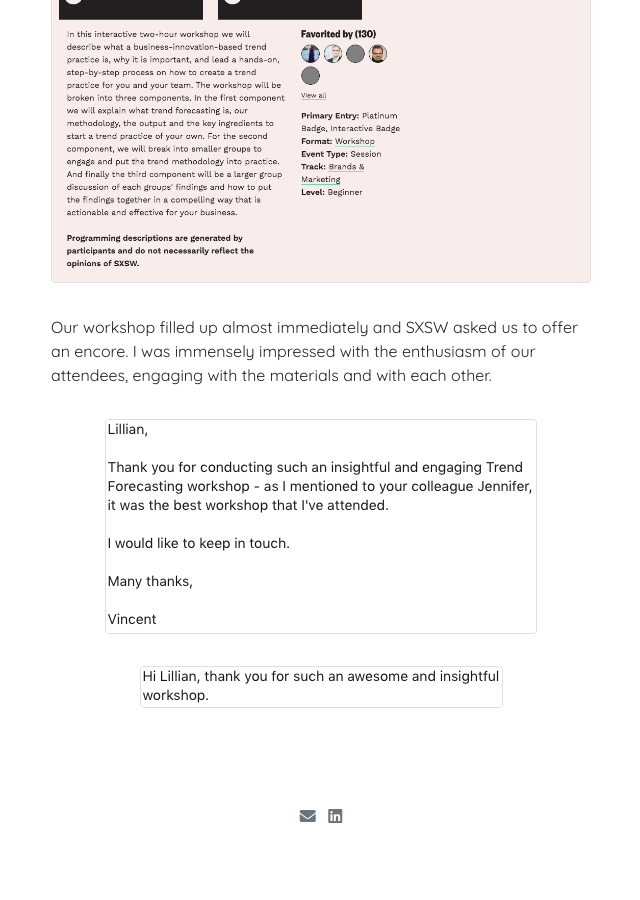
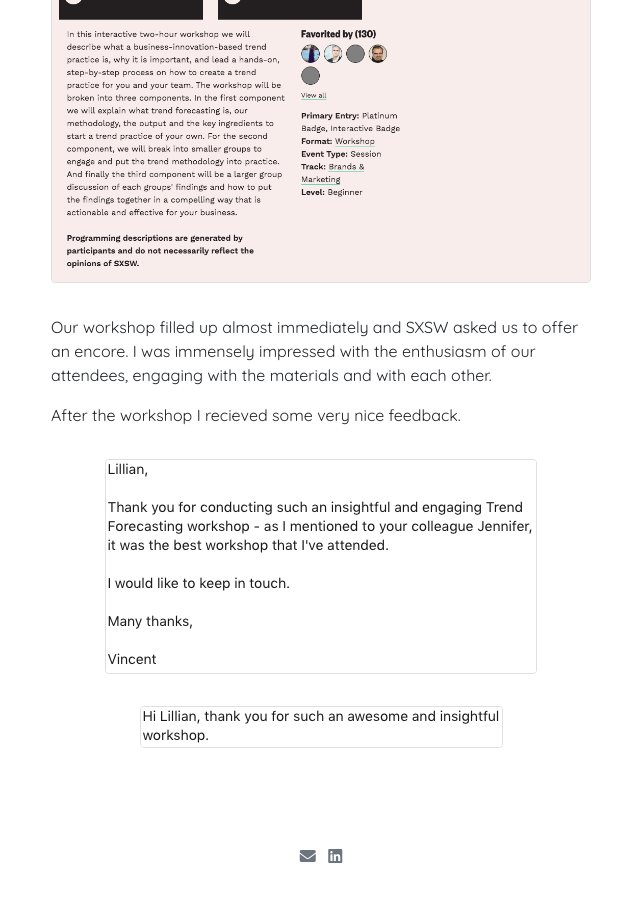
Before and after one commit to lillianpontiusgoldblatt/lillianpontiusgoldblatt.github.io, a Jekyll site: the page built from _projects/trend.md, in a window 1280 px wide and 900 px high, scrolled down 1920 px. Shown: the whole window, without its empty margins (319-959 px from the left). Built offline with Jekyll 4.4.1, drawn with Linux system fonts in a browser that asks for light colours; nearby versions of some CDN libraries; before the commit the page ends 2780 px from its top, so only the background shows below that.

Commit message:
Update trend.md

```diff
--- a/_projects/trend.md
+++ b/_projects/trend.md
@@ -22,5 +22,8 @@ The next logical step was to participate. In 2018 we were accepted to present a
 
 Our workshop filled up almost immediately and SXSW asked us to offer an encore. I was immensely impressed with the enthusiasm of our attendees, engaging with the materials and with each other.
 
+After the workshop I recieved some very nice feedback.
+
 ![image](/assets/images/Ind1.png)
+
 ![image](/assets/images/Ind2.png)
```
